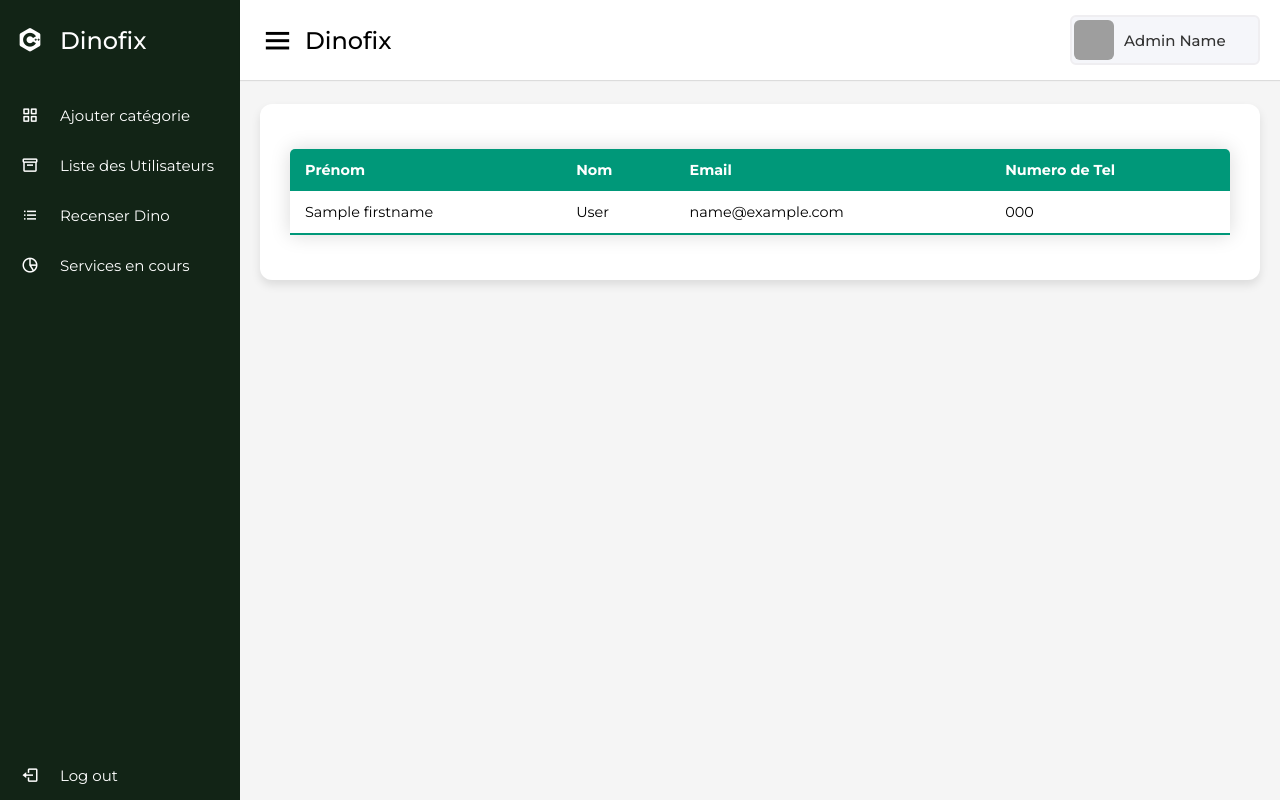
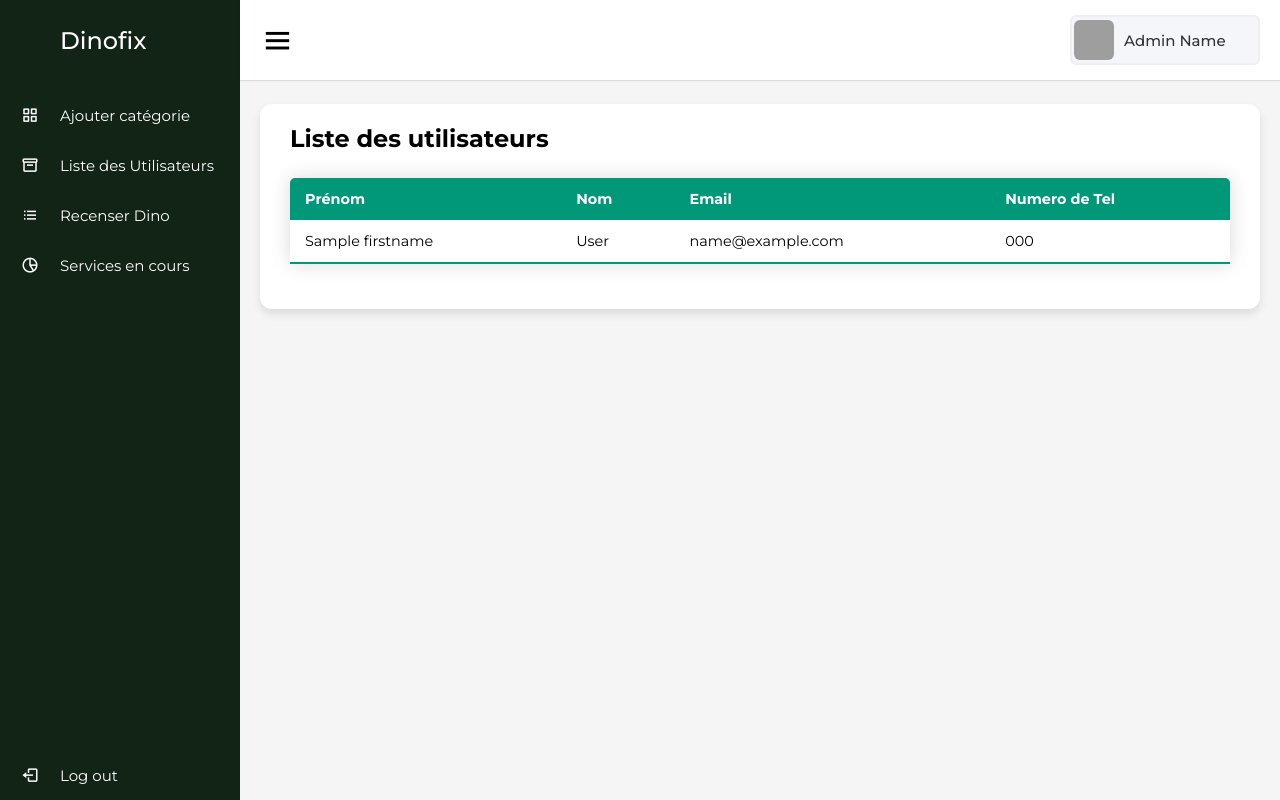
Before and after one commit to maheryy/dinofix, a Symfony app: template templates/admin/user_list/admin.html.twig in a window 1280 px wide. Run offline with Twig, Linux system fonts and the light colour scheme; the template is opened without the code that fills it: most values are stand-ins (such as "Sample title", 1, 10 or a date in 2020); style sheets or scripts are compiled from the project's sources; some libraries are stand-ins or nearby versions; grey boxes are pictures that could not be loaded.

Commit message:
fix: edit front

```diff
--- a/src/Controller/Admin/AdminController.php
+++ b/src/Controller/Admin/AdminController.php
@@ -34,7 +34,7 @@ class AdminController extends AbstractController
         ]);
     }
 
-    #[Route('/addcategory', name: 'admin_add_category')]
+    #[Route('/add_category', name: 'admin_add_category')]
     public function addCategory(Request $request, EntityManagerInterface $entityManager ): Response
     {
 
@@ -64,7 +64,7 @@ class AdminController extends AbstractController
         ]);
     }
 
-    #[Route('/adddino', name: 'admin_add_dino')]
+    #[Route('/add_dino', name: 'admin_add_dino')]
     public function addDino(Request $request, EntityManagerInterface $entityManager ): Response
     {
 
--- a/templates/admin/add_category/add_category.html.twig
+++ b/templates/admin/add_category/add_category.html.twig
@@ -18,7 +18,7 @@
     <nav>
         <div class="sidebar-button">
             <i class='bx bx-menu sidebarBtn'></i>
-            <span class="dashboard">Dinofix</span>
+            <span class="dashboard"> </span>
         </div>
 
         <div class="profile-details">
--- a/templates/admin/add_dino/add_dino.html.twig
+++ b/templates/admin/add_dino/add_dino.html.twig
@@ -18,7 +18,7 @@
     <nav>
         <div class="sidebar-button">
             <i class='bx bx-menu sidebarBtn'></i>
-            <span class="dashboard">Dinofix</span>
+            <span class="dashboard"> </span>
         </div>
 
         <div class="profile-details">
--- a/templates/admin/layout/_header.html.twig
+++ b/templates/admin/layout/_header.html.twig
@@ -1,6 +1,6 @@
     <div class="sidebar">
         <div class="logo-details">
-                <i class="bx bxl-c-plus-plus"></i>
+                <i class='bx bxs-cat'></i>
                 <span class="logo_name"> <a>Dinofix</a></span>
         </div>
         <ul class="nav-links">
--- a/templates/admin/service_list/index.html.twig
+++ b/templates/admin/service_list/index.html.twig
@@ -19,7 +19,7 @@
     <nav>
         <div class="sidebar-button">
             <i class='bx bx-menu sidebarBtn'></i>
-            <span class="dashboard">Dinofix</span>
+            <span class="dashboard"> </span>
         </div>
 
         <div class="profile-details">
--- a/templates/admin/user_list/admin.html.twig
+++ b/templates/admin/user_list/admin.html.twig
@@ -19,7 +19,7 @@
     <nav>
         <div class="sidebar-button">
             <i class='bx bx-menu sidebarBtn'></i>
-            <span class="dashboard">Dinofix</span>
+            <span class="dashboard"> </span>
         </div>
 
         <div class="profile-details">
@@ -33,7 +33,7 @@
 
         <div class="sales-boxes">
             <div class="recent-sales box">
-
+                <h1>Liste des utilisateurs</h1>
                 <table class="content-table">
                     <thead>
                     <tr>
```
Also changed, not shown: templates/admin/user_list/index.html.twig (deleted, +0 -20 lines).
